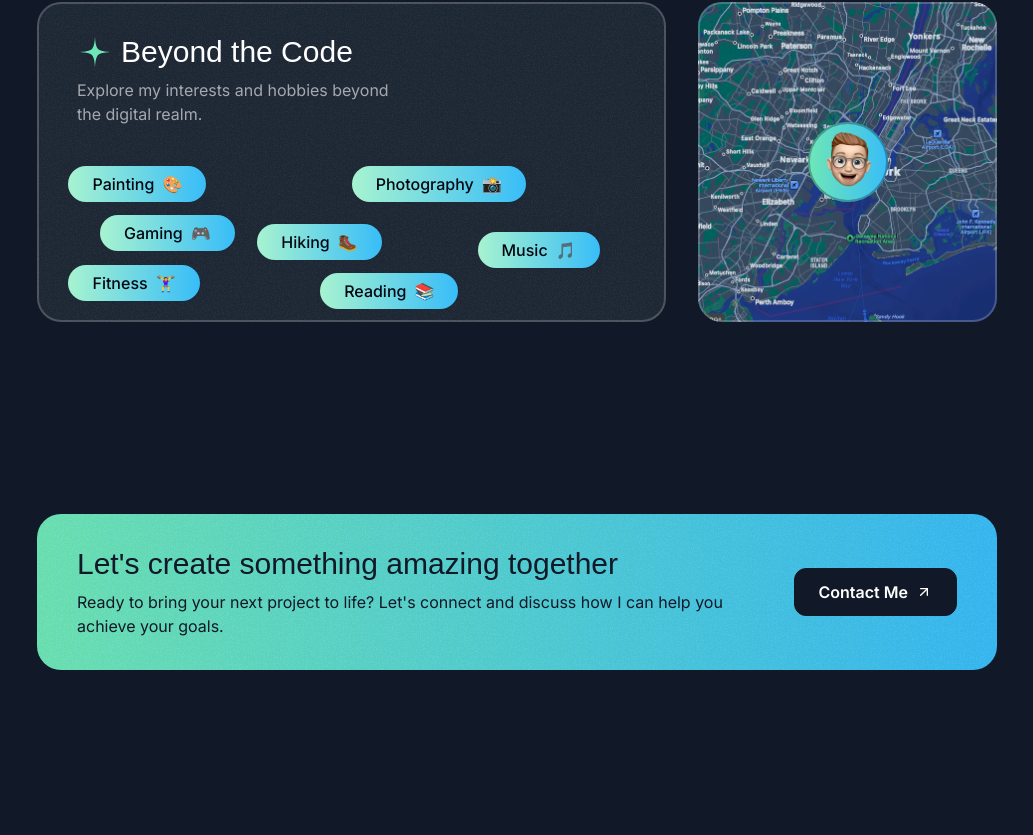
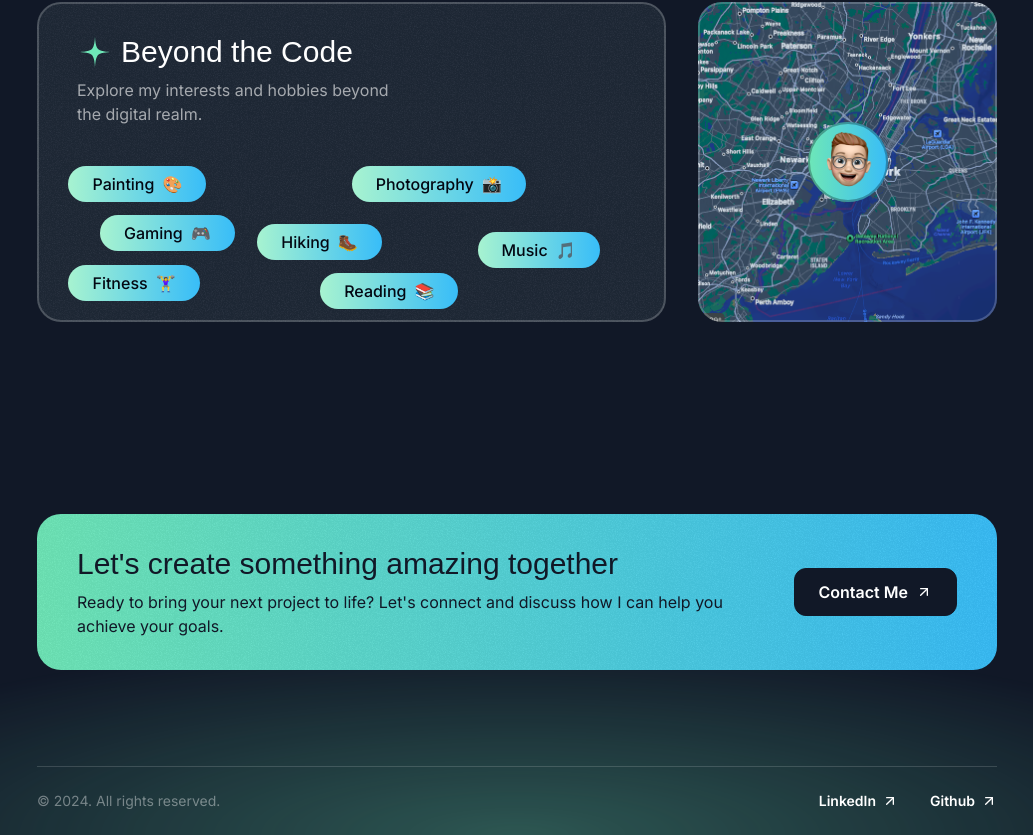
Before and after one commit to aaronjsharp/frontend_portfolio, a Next.js app: page / in a window 1280 px wide. Shown: the part 4626-5461 px from the top of the page, without its empty margins (123-1156 px from the left). Before the commit the page ends 5392 px from the top, so only its background shows below. Built offline with nearby package versions, Linux system fonts and the light colour scheme; a web font is replaced by a local one.

Commit message:
Complete static portion of footer section

```diff
--- a/src/app/page.tsx
+++ b/src/app/page.tsx
@@ -1,5 +1,6 @@
 import { AboutSection } from "@/sections/About";
 import { ContactSection } from "@/sections/Contact";
+import { Footer } from "@/sections/Footer";
 import { Header } from "@/sections/Header";
 import { HeroSection } from "@/sections/Hero";
 import { ProjectsSection } from "@/sections/Projects";
@@ -16,6 +17,7 @@
       <TestimonialsSection />
       <AboutSection />
       <ContactSection />
+      <Footer />
     </div>
   );
 }
--- a/src/sections/Footer.tsx
+++ b/src/sections/Footer.tsx
@@ -1,3 +1,26 @@
+import ArrowUpRightIcon from '@/assets/icons/arrow-up-right.svg'
+
 export const Footer = () => {
-  return <div>Footer Section</div>;
+  return (
+    <footer className='relative -z-10 overflow-x-clip'>
+      <div className='absolute h-[400px] w-[1600px] bottom-0 left-1/2 -translate-x-1/2 bg-emerald-300/30 [mask-image:radial-gradient(50%_50%_at_bottom_center,black,transparent)] -z-10'/>
+      <div className="container">
+        <div className='border-t border-white/15 py-6 text-sm flex flex-col md:flex-row md:justify-between items-center gap-8'>
+          <div className='text-white/40'>
+            &copy; 2024. All rights reserved.
+          </div>
+          <nav className='flex flex-col md:flex-row items-center gap-8'>
+            <a href="#" className='inline-flex items-center gap-1.5'>
+              <span className='font-semibold'>LinkedIn</span>
+              <ArrowUpRightIcon className="size-4" />
+            </a>
+            <a href="#" className='inline-flex items-center gap-1.5'>
+              <span className='font-semibold'>Github</span>
+              <ArrowUpRightIcon className="size-4" />
+            </a>
+          </nav>
+        </div>
+      </div>
+    </footer>
+  );
 };
```
